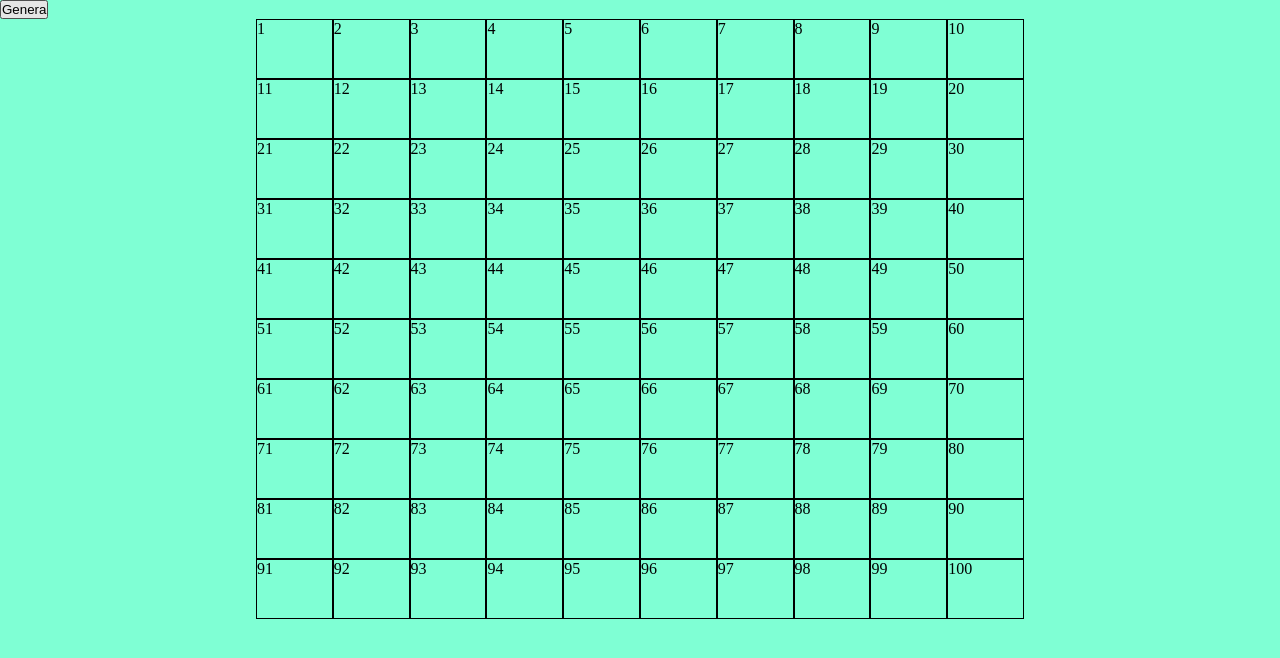
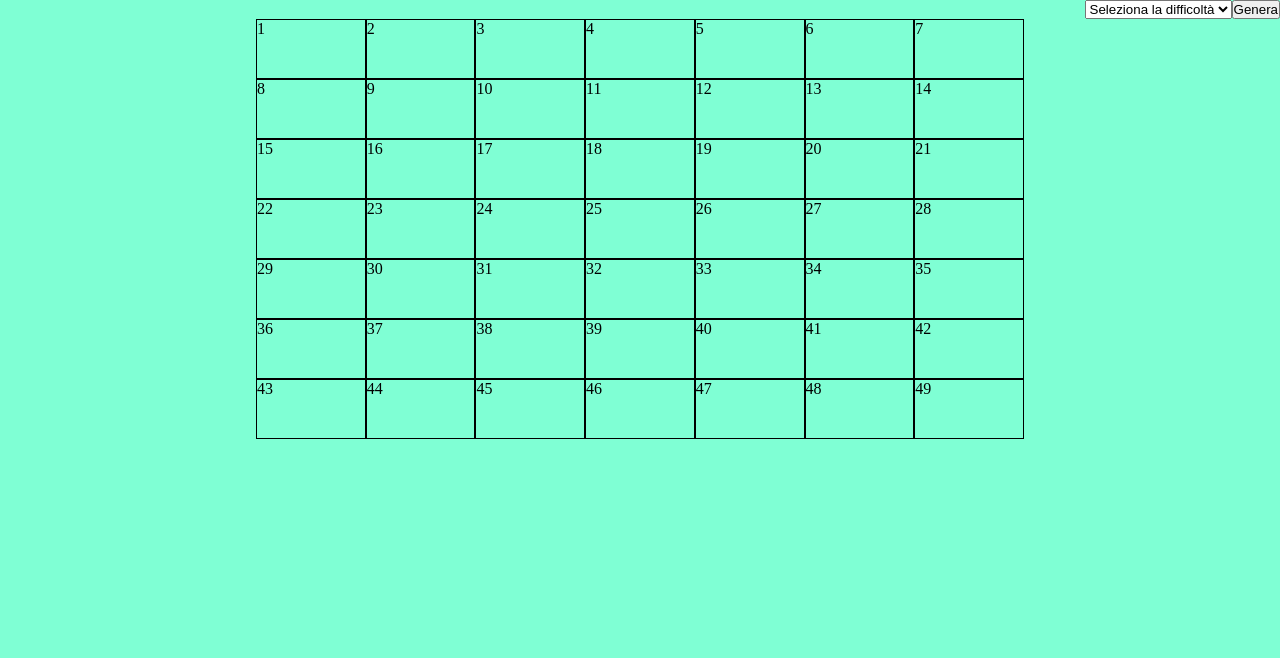
Before and after one commit to DanieleCorrado/js-campominato-grid, a plain HTML site: page index.html in a window 1280 px wide. Both pictures are taken after a click on the button "Genera". Drawn offline with Linux system fonts and the light colour scheme.

Commit message:
add difficulties

```diff
--- a/index.html
+++ b/index.html
@@ -10,20 +10,35 @@
 
   <body>
 
-    <form action="" id="form">
 
-          <button class="submit" type="submit">Genera</button>
+    <main>
 
-    </form>
+      <form action="" id="form">
+
+        <div id="form-input" class="row">
+
+            <select id="difficulty-selector">
+
+              <option value="">Seleziona la difficoltà</option>
+              <option value="easy">easy</option>
+              <option value="medium">medium</option>
+              <option value="hard">hard</option>
+
+            </select>
+
+            <button class="submit" type="submit">Genera</button>
 
 
 
-    <div id="play-table">
+        </div>
+
+      </form>
 
 
 
-    </div>
+      <div id="play-table"></div>
 
+    </main>
 
     <!-- Javascript -->
 
--- a/js/index.js
+++ b/js/index.js
@@ -1,13 +1,40 @@
 let form = document.getElementById("form");
 let grid = document.getElementById("play-table");
+let maxSquare = 0;
+
+// Attendo che il pulsante venga premuto dall'utente
 
 form.addEventListener("submit", (e) =>{
 
   e.preventDefault();
 
+  // Imposto il displey mode della griglia di gioco
+
   document.getElementById("play-table").style.display = "flex";
 
-  for (let i = 0; i < 100; i++) {
+  // Inizializzo la difficolta selezionata dal giocatore
+
+  const difficulties = document.getElementById("difficulty-selector");
+
+  // In base alle difficoltà selezione imposto il numero di caselle da visualizzare
+
+  if(difficulties.value === "easy") {
+
+    maxSquare = 100;
+
+  } else if (difficulties.value === "medium"){
+
+    maxSquare = 81;
+
+  } else {
+
+    maxSquare = 49;
+
+  }
+
+  // ciclo per creare tutti i riquadri della griglia
+
+  for (let i = 0; i < maxSquare; i++) {
 
     const newSquare = createGridSquare("div", "square");
 
@@ -17,19 +44,34 @@ form.addEventListener("submit", (e) =>{
 
     newSquare.append(content);
 
+    if (maxSquare === 100) {
+
+      newSquare.style.width = "calc(100% / 10)";
+
+    } else if (maxSquare === 81) {
+
+      newSquare.style.width = "calc(100% / 9)";
+
+    } else {
+
+      newSquare.style.width = "calc(100% / 7)";
+
+    }
+
+    // Controllo se l'utente clicca su un riquadro della griglia e nel caso avvenga aggiungo la classe "clicked"
+
     newSquare.addEventListener("click", function () {
 
       this.classList.add("clicked");
       value = this.innerHTML;
-      console.log(value);
 
     });
+
+    // Inserisco il riquadro creato nella griglia
 
     grid.append(newSquare);
 
   }
-
-
 
 })
 
@@ -39,6 +81,8 @@ form.addEventListener("submit", (e) =>{
 
 // FUNZIONI
 
+// Creo i riquadri della griglia
+
 function createGridSquare(tagType, classToAdd) {
 
   const newElement = document.createElement(tagType);
@@ -47,9 +91,3 @@ function createGridSquare(tagType, classToAdd) {
   return newElement;
 
 }
-
-function changeBackgroundAndStampLog() {
-
-  newSquare.syle.backgroundColor = "blue"
-
-}
```
